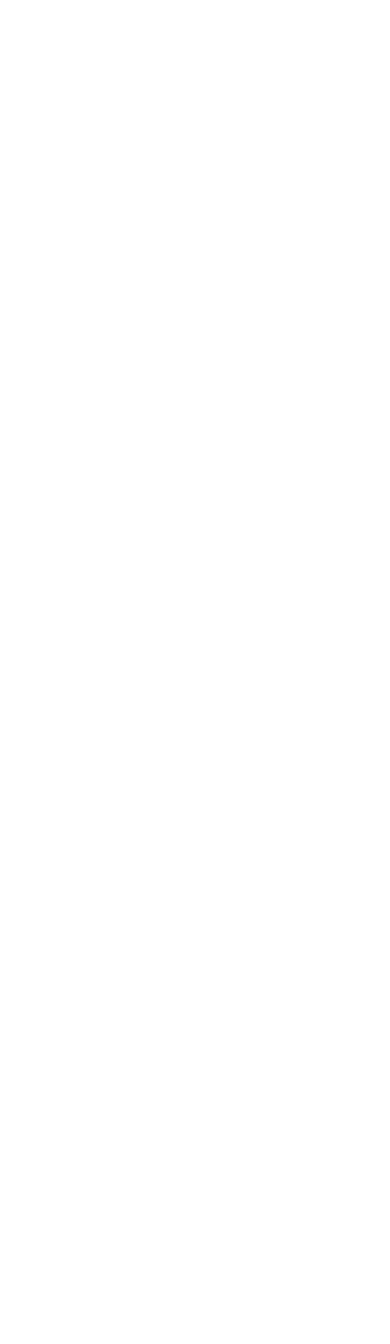
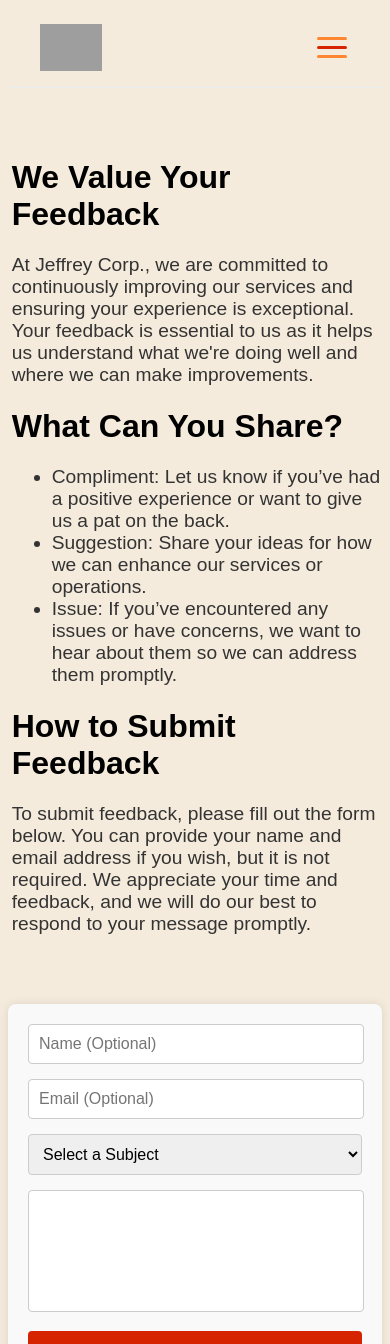
Before and after one commit to kjm6696/jeffreycorp, a plain HTML site: page feedback.html in a window 390 px wide. Shown: the top 1344 px of the page. Before the commit the page ends 844 px from the top, so only its background shows below. Drawn offline with Linux system fonts and the light colour scheme; grey boxes are pictures that could not be loaded.

Commit message:
Add files via upload

```diff
--- /dev/null
+++ b/css/feedback.css
@@ -0,0 +1,133 @@
+body{
+    background-color: #F5EBDC;
+}
+
+.privacy-notice {
+    margin-top: 1rem;
+    font-size: 0.875rem;
+    color: #555;
+    text-align: center;
+}
+
+/* Form Container */
+#form {
+    max-width: 500px;
+    margin: 50px auto;
+    padding: 20px;
+    background-color: #f9f9f9;
+    border-radius: 8px;
+    box-shadow: 0 0 10px rgba(0, 0, 0, 0.1);
+    font-family: Arial, sans-serif;
+}
+
+/* Form Inputs */
+#form input[type="text"],
+#form input[type="email"],
+#form textarea {
+    width: calc(100% - 20px);
+    padding: 10px;
+    margin-bottom: 15px;
+    border: 1px solid #ccc;
+    border-radius: 4px;
+    font-size: 16px;
+}
+
+
+/* Textarea */
+#form textarea {
+    height: 100px;
+    resize: none;
+}
+
+/* Submit Button */
+#form button[type="submit"] {
+    width: 100%;
+    padding: 10px;
+    background-color: #D62400;
+    color: white;
+    border: none;
+    border-radius: 4px;
+    font-size: 18px;
+    cursor: pointer;
+    transition: background-color 0.3s;
+}
+
+#form button[type="submit"]:hover {
+    background-color: #ff2a00;
+}
+
+/* Privacy Notice */
+.privacy-notice {
+    margin-top: 1rem;
+    font-size: 0.875rem;
+    color: #555;
+    text-align: center;
+}
+
+
+.select{
+    width: 100%;
+    padding: 10px;
+    margin-bottom: 15px;
+    border: 1px solid #ccc;
+    border-radius: 4px;
+    font-size: 16px;
+}
+
+textarea{
+    width: calc(100% - 20px);
+    padding: 10px;
+    margin-bottom: 15px;
+    border: 1px solid #ccc;
+    border-radius: 4px;
+    font-size: 16px;
+    font-family: Arial, Helvetica, sans-serif;
+}
+
+.feedback-container{
+    display: flex;
+    flex-direction: row;
+    height: 100%;
+    font-family: Arial, Helvetica, sans-serif;
+}
+
+.text-contatiner{
+    width: 100%;
+    margin: auto;
+    margin-left: 20%;
+    margin-top: 50px;
+    text-align: left;
+    word-wrap: break-word;
+}
+
+.form-container {
+    margin: auto;
+    width: 100%;
+    margin-right: 10%;
+
+}
+
+@media screen and (max-width: 800px) {
+    .feedback-container {
+        flex-direction: column;
+    }
+    .text-contatiner {
+        margin-left: 1%;
+    }
+    .form-container {
+        margin-right: 0;
+    }
+    h1 {
+        margin-left: 0;
+    }
+    .text{
+        margin-left: 0%;
+        margin-right: 0%;
+    }
+}
+
+.text{
+    font-size: 1.2rem;
+    color: #333;
+    text-align: left;
+}
--- a/css/header.css
+++ b/css/header.css
@@ -17,65 +17,3 @@
   border-bottom: 1px solid #e9ecef;
   background-color: #F5EBDC;
 }
-
-.mobile-nav {
-  font-family: Arial, Helvetica, sans-serif;
-  display: none;
-  flex-direction: column;
-  background-color: #ffa94d;
-  padding: 2rem 1rem;
-  position: fixed;
-  top: 0;
-  right: 0;
-  width: 50%;
-  height: 100%;
-  z-index: 1000;
-  text-align: center;
-}
-
-.close-btn {
-  font-size: 2rem;
-  color: #fff;
-  position: absolute;
-  top: 1rem;
-  right: 1.5rem;
-  cursor: pointer;
-}
-
-/* Links inside the mobile menu */
-.mobile-nav a {
-  color: #fff;
-  padding: 1rem;
-  text-decoration: none;
-  font-size: 1.5rem;
-  display: block;
-}
-
-/* Hamburger Menu */
-.hamburger {
-  display: none;
-  flex-direction: column;
-  cursor: pointer;
-}
-
-.hamb, .hamb2 {
-  width: 30px;
-  height: 3px;
-  margin: 3px;
-  border-radius: 5px;
-  background-color: #FF8731;
-}
-
-.hamb2 {
-  background-color: #D62400;
-}
-
-/* Media Query: Show Hamburger Menu on Mobile */
-@media screen and (max-width: 800px) {
-  .burgerlogo {
-      display: none;
-  }
-  .hamburger {
-      display: flex;
-  }
-}
--- a/css/index.css
+++ b/css/index.css
@@ -32,6 +32,7 @@ body{
     flex-direction: column;
     width: 25%;
     height: 50%;
+
 }
 
 .storelocator, .about {
@@ -39,7 +40,7 @@ body{
     justify-content: center; /* Center horizontally */
     align-items: center; /* Center vertically */
     background-color: #FF8731;
-    width: 50%;
+    width: 300px;
     height: 40%;
     margin: auto;
     border-radius: 10px;
--- a/css/nav.css
+++ b/css/nav.css
@@ -33,3 +33,65 @@
         display: none;
     }
 }
+
+.mobile-nav {
+    font-family: Arial, Helvetica, sans-serif;
+    display: none;
+    flex-direction: column;
+    background-color: #ffa94d;
+    padding: 2rem 1rem;
+    position: fixed;
+    top: 0;
+    right: 0;
+    width: 50%;
+    height: 100%;
+    z-index: 1000;
+    text-align: center;
+  }
+
+  .close-btn {
+    font-size: 2rem;
+    color: #fff;
+    position: absolute;
+    top: 1rem;
+    right: 1.5rem;
+    cursor: pointer;
+  }
+
+  /* Links inside the mobile menu */
+  .mobile-nav a {
+    color: #fff;
+    padding: 1rem;
+    text-decoration: none;
+    font-size: 1.5rem;
+    display: block;
+  }
+
+  /* Hamburger Menu */
+  .hamburger {
+    display: none;
+    flex-direction: column;
+    cursor: pointer;
+  }
+
+  .hamb, .hamb2 {
+    width: 30px;
+    height: 3px;
+    margin: 3px;
+    border-radius: 5px;
+    background-color: #FF8731;
+  }
+
+  .hamb2 {
+    background-color: #D62400;
+  }
+
+  /* Media Query: Show Hamburger Menu on Mobile */
+  @media screen and (max-width: 800px) {
+    .burgerlogo {
+        display: none;
+    }
+    .hamburger {
+        display: flex;
+    }
+  }
--- a/feedback.html
+++ b/feedback.html
@@ -0,0 +1,86 @@
+<!DOCTYPE html>
+<html lang="en">
+<head>
+    <meta charset="UTF-8">
+    <title>Feedback - Jeffrey Corp.</title>
+    <link rel="stylesheet" href="css/feedback.css">
+    <link rel="stylesheet" href="css/header.css">
+    <link rel="stylesheet" href="css/footer.css">
+    <link rel="stylesheet" href="css/nav.css">
+    <meta name="viewport" content="width=device-width, initial-scale=1.0">
+</head>
+<body>
+    <div class="header">
+        <img class="jefflogo" src="https://4m4you.com/wp-content/uploads/2020/06/logo-placeholder.png" alt="Jeffrey Corp.">
+        <img class="burgerlogo" src="assets/burgerking.png" alt="Burger King">
+        <div class="hamburger" onclick="toggleMenu()">
+            <div class="hamb"></div>
+            <div class="hamb2"></div>
+            <div class="hamb"></div>
+        </div>
+    </div>
+
+    <div class="mobile-nav" id="mobileNav">
+        <span class="close-btn" onclick="toggleMenu()">&#10005;</span> <!-- Exit Button -->
+        <a href="index.html">Home</a>
+        <a href="feedback.html">Feedback</a>
+        <a href="services.html">Services</a>
+        <a href="careers.html">Careers</a>
+        <a href="contact.html">Contact</a>
+    </div>
+
+    <div class="nav">
+        <a href="index.html">Home</a>
+        <a href="feedback.html">Feedback</a>
+        <a href="services.html">Services</a>
+        <a href="careers.html">Careers</a>
+        <a href="contact.html">Contact</a>
+    </div>
+    <div class="feedback-container">
+        <div class="text-contatiner">
+            <h1>We Value Your Feedback</h1>
+            <p class="text">At Jeffrey Corp., we are committed to continuously improving our
+                services and ensuring your experience is exceptional.
+                Your feedback is essential to us as it helps us understand what we're doing well
+                and where we can make improvements.</p>
+            <h1>What Can You Share?</h1>
+            <ul class="text">
+                <li class="text">Compliment: Let us know if you’ve had a positive experience or want to give us a pat on the back.</li>
+                <li class="text">Suggestion: Share your ideas for how we can enhance our services or operations.</li>
+                <li class="text" >Issue: If you’ve encountered any issues or have concerns, we want to hear about them so we can address them promptly.</li>
+            </ul>
+            </p>
+            <h1>How to Submit Feedback</h1>
+            <p class="text" id="form-location">To submit feedback, please fill out the form on the right. You can provide your name and email address if you wish,
+                but it is not required. We appreciate your time and feedback, and we will do our best to respond to your message promptly.</p>
+        </div>
+
+        <div class="form-container">
+            <form id="form" action="https://api.web3forms.com/submit" method="POST" onsubmit="handleSubmit(event)">
+                <input type="hidden" name="access_key" value="851a3ffd-232f-4415-b70b-091a0ecfbf68">
+                <input type="hidden" name="from_name" value="Jeffrey Corp. Feedback">
+                <input id="name" type="text" name="name" placeholder="Name (Optional)" >
+                <input id="email" type="email" name="email" placeholder="Email (Optional)">
+                <select class="select" name="subject" required>
+                    <option value="" disabled selected>Select a Subject</option>
+                    <option value="Compliment">Compliment</option>
+                    <option value="Suggestion">Suggestion</option>
+                    <option value="Issue">Issue</option>
+                </select>
+                <textarea name="message" required></textarea>
+
+                <input type="hidden" name="redirect" value="http://localhost:5500/thankyou.html">
+                <button type="submit">Submit Form</button>
+            </form>
+        </div>
+    </div>
+    <p class="privacy-notice">We respect your privacy. Your information will not be shared with third parties.</p>
+    </div>
+
+    <footer class="footer">
+        <p>&copy; 2024 Jeffrey Corp. All rights reserved.</p>
+    </footer>
+    <script src="js/nav.js"></script>
+    <script src="js/feedback.js"></script>
+</body>
+</html>
--- /dev/null
+++ b/js/feedback.js
@@ -0,0 +1,30 @@
+
+function handleSubmit(event){
+    event.preventDefault();
+
+    if(document.getElementById('name').value === ''){
+        document.getElementById('name').value = 'Anonymous';
+    }
+    if(document.getElementById('email').value === ''){
+        document.getElementById('email').value = 'Anonymous@anonymous.com';
+    }
+    event.target.submit();
+}
+
+window.onload = function() {
+    // Reset the form fields when the page loads
+    document.getElementById("form").reset();
+};
+
+function updateText(){
+    const text = document.getElementById('form-location');
+    if(window.innerWidth < 800){
+        text.textContent = 'To submit feedback, please fill out the form below. You can provide your name and email address if you wish, but it is not required. We appreciate your time and feedback, and we will do our best to respond to your message promptly.';
+    }else{
+        text.textContent = 'To submit feedback, please fill out the form on the right. You can provide your name and email address if you wish, but it is not required. We appreciate your time and feedback, and we will do our best to respond to your message promptly.';
+    }
+}
+
+updateText();
+
+window.addEventListener('resize', updateText);
```
Also changed, not shown: index.html (line endings or trailing spaces), thankyou.html (added).
